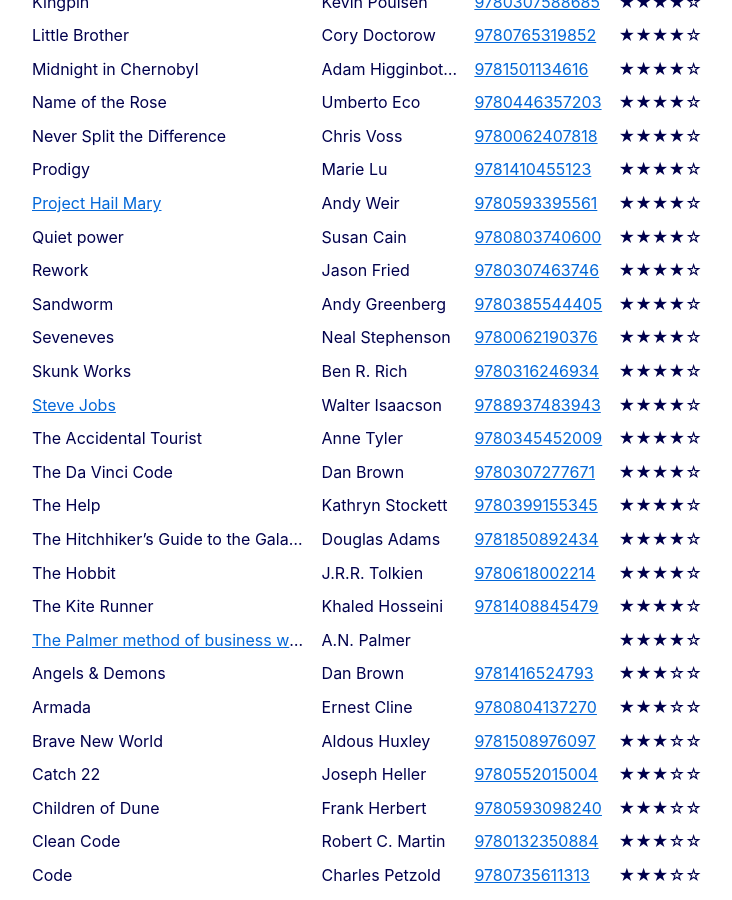
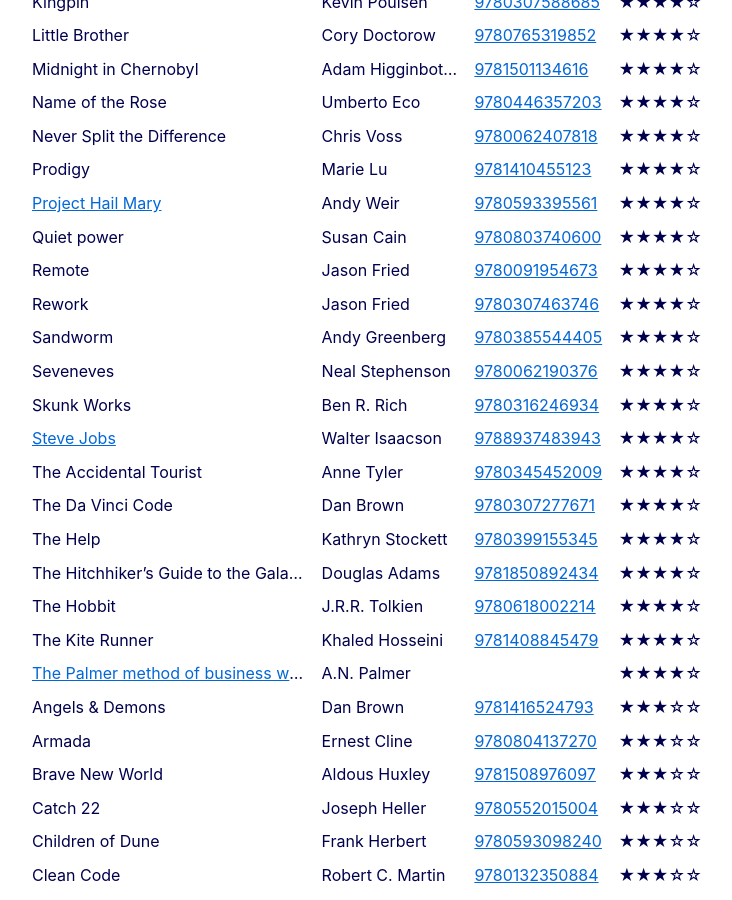
Before and after one commit to cimm/suffix, a Jekyll site: the page built from reading/index.html, in a window 1280 px wide and 900 px high, scrolled down 1010 px. Shown: the whole window, without its empty margins (273-1005 px from the left). Built offline with Jekyll 4.4.1, drawn with Linux system fonts in a browser that asks for light colours.

Commit message:
Add Remote by J. Fried to books

```diff
--- a/_data/books.yml
+++ b/_data/books.yml
@@ -240,6 +240,10 @@
   author: "Francis Spufford"
   isbn13: 9780571225248
   rating: 5
+- name: "Remote"
+  author: "Jason Fried"
+  isbn13: 9780091954673
+  rating: 4
 - name: "Rework"
   author: "Jason Fried"
   isbn13: 9780307463746
```
